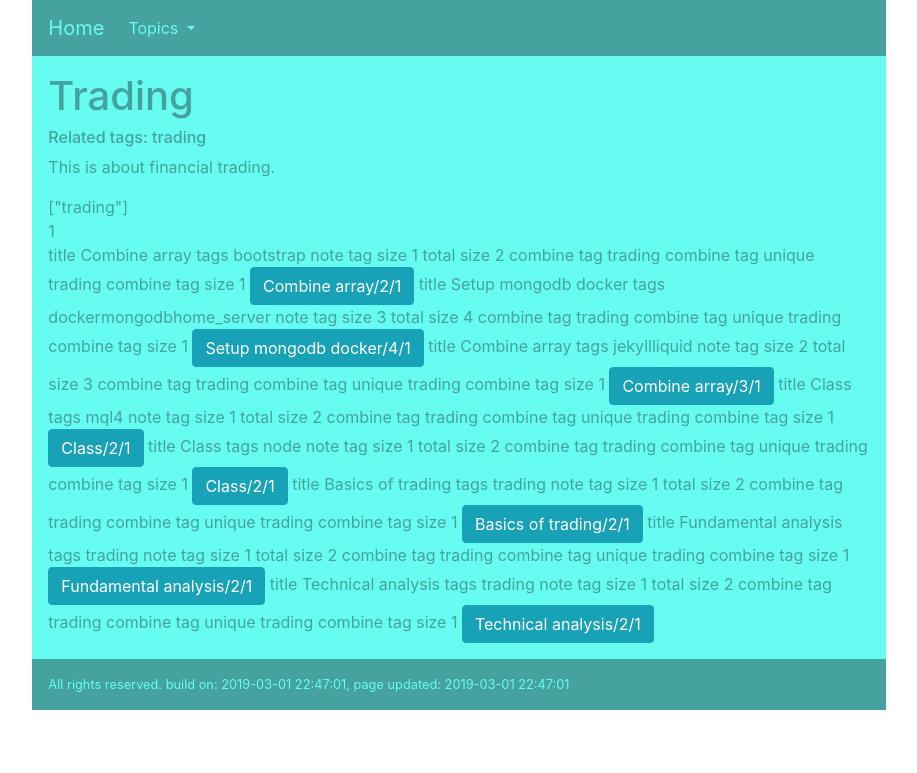
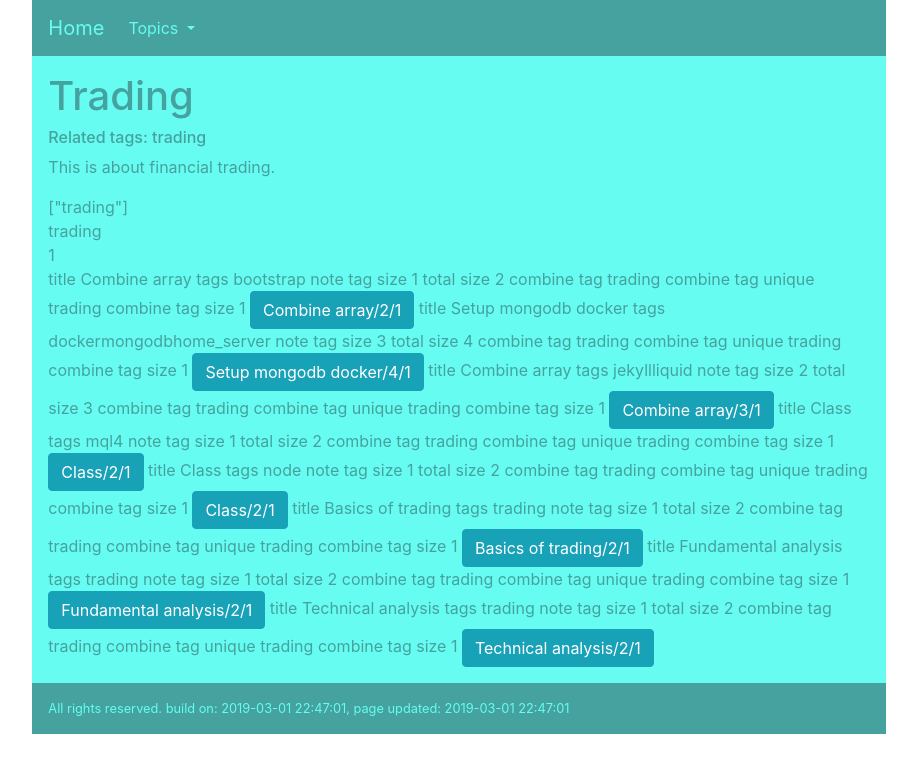
Before and after one commit to CoolColdUK/CoolColdUK.github.io, a Jekyll site: the page built from _topics/trading.md, in a window 1280 px wide. Shown: the top 773 px of the page, without its empty margins (181-1098 px from the left). Built offline with Jekyll 4.4.1, drawn with Linux system fonts in a browser that asks for light colours; nearby versions of some CDN libraries.

Commit message:
Update topic_bs4grid.html

```diff
--- a/_layouts/topic_bs4grid.html
+++ b/_layouts/topic_bs4grid.html
@@ -19,7 +19,9 @@ layout: default_bs4grid
 <div class="row bg-secondary text-secondary px-3 pb-3">
     {% assign page_tags_s = page.tags | split: ',' %}
     {% assign page_tags_c = page.tags | size %}
-    {{page_tags_s}}<br />{{page_tags_c}}
+    {{page_tags_s}}<br />
+    {{page.tags}}<br />
+    {{page_tags_c}}
   <div class="flex-content">
     {% for note in site.notes %}
       title {{note.title}}
```
